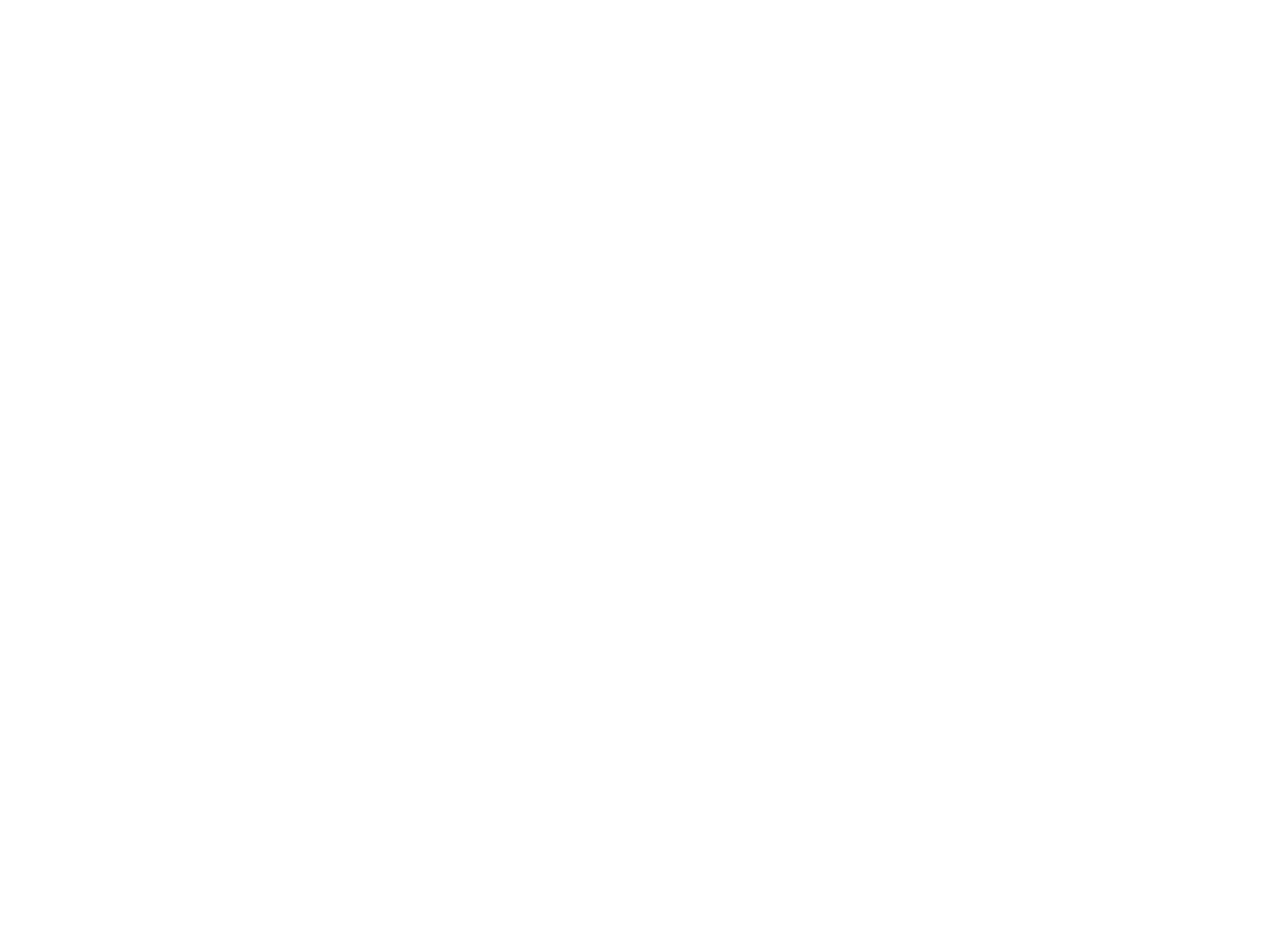
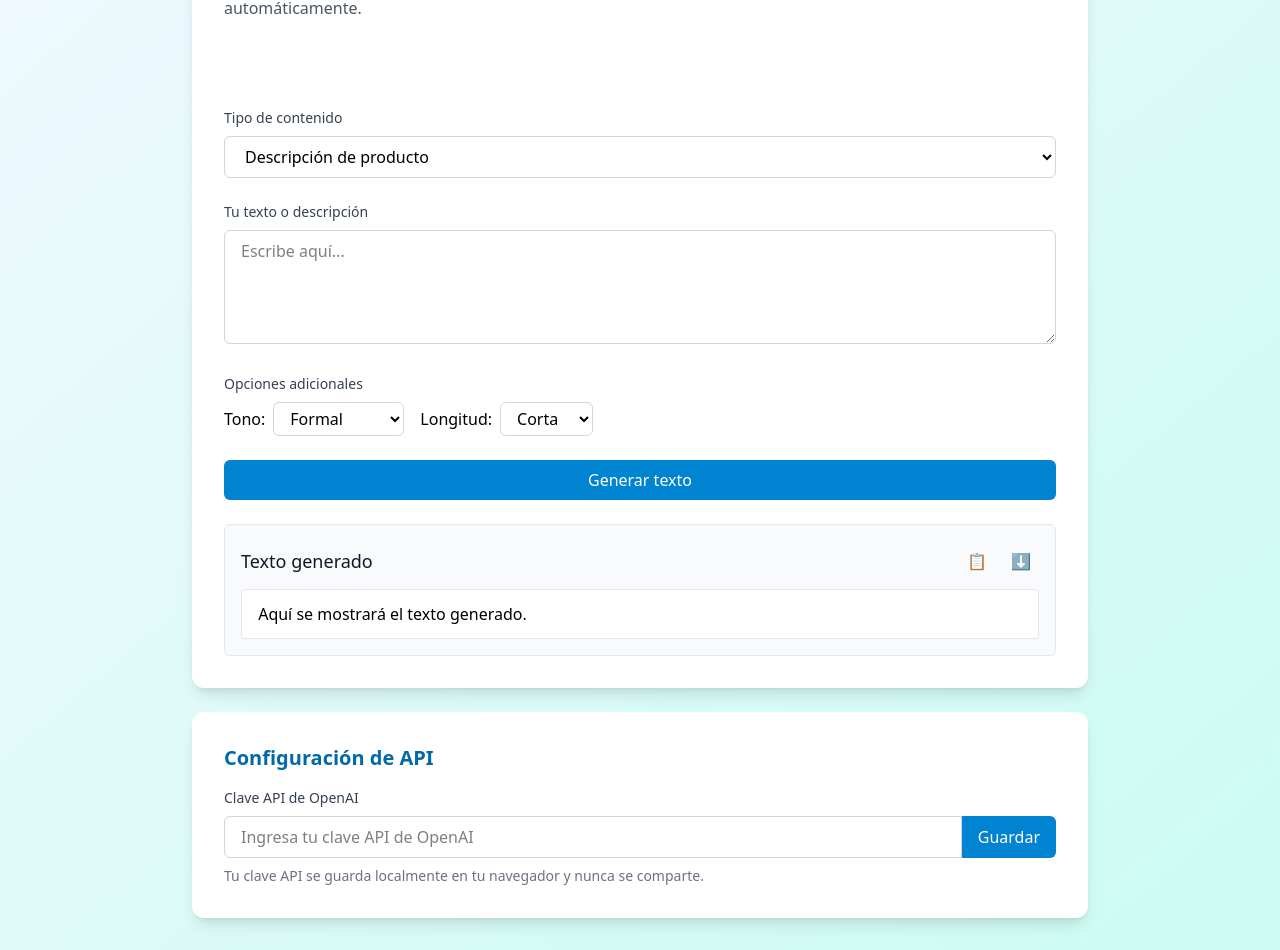
Before and after one commit to dian7875/IAGeneradorDeContenido, a Vue app: page / in a window 1280 px wide. Shown: the part 136-1086 px from the top of the page. Before the commit the page ends 800 px from the top, so only its background shows below. Built offline with nearby package versions, Linux system fonts and the light colour scheme.

Commit message:
Diseño y maquetado inicial
Primera propuesta de diseño
No funcionalidades

```diff
--- a/components.d.ts
+++ b/components.d.ts
@@ -8,7 +8,13 @@
 /* prettier-ignore */
 declare module 'vue' {
   export interface GlobalComponents {
-    HelloWorld: typeof import('./src/components/HelloWorld.vue')['default']
-    Sedon: typeof import('./src/components/Sedon.vue')['default']
+    ApiKeyInput: typeof import('./src/components/ApiKeyInput.vue')['default']
+    ConfirmButton: typeof import('./src/components/ConfirmButton.vue')['default']
+    ContentTypeSelec: typeof import('./src/components/ContentTypeSelec.vue')['default']
+    ExtraOption: typeof import('./src/components/ExtraOption.vue')['default']
+    FormBody: typeof import('./src/components/FormBody.vue')['default']
+    FormInput: typeof import('./src/components/FormInput.vue')['default']
+    LayoutHeader: typeof import('./src/components/LayoutHeader.vue')['default']
+    Result: typeof import('./src/components/Result.vue')['default']
   }
 }
--- a/src/App.vue
+++ b/src/App.vue
@@ -1,10 +1,18 @@
-<script setup lang="ts">
-</script>
-
 <template>
- <h1>Hola</h1>
+  <div class="min-h-screen bg-gradient-to-br from-sky-50 to-teal-100 p-4 md:p-8">
+    <div class="max-w-4xl mx-auto bg-white rounded-xl shadow-lg overflow-hidden">
+    <LayoutHeader/>
+    <FormBody/>
+    </div>
+    <div class="max-w-4xl mx-auto mt-6 bg-white rounded-xl shadow-lg overflow-hidden">
+    <ApiKeyInput/>
+    </div>
+  </div>
 </template>
 
-<style scoped>
+<script setup lang="ts">
+import ApiKeyInput from './components/ApiKeyInput.vue';
+import FormBody from './components/FormBody.vue';
+import LayoutHeader from './components/LayoutHeader.vue';
 
-</style>
+</script>
--- /dev/null
+++ b/src/components/ApiKeyInput.vue
@@ -0,0 +1,26 @@
+<template>
+    <div class="p-6 md:p-8">
+      <h2 class="text-xl font-bold text-sky-700 mb-4">Configuración de API</h2>
+      <div>
+        <label class="block text-sm font-medium text-gray-700 mb-2">Clave API de OpenAI</label>
+        <div class="flex">
+          <input
+            type="password"
+            class="flex-1 px-4 py-2 border border-gray-300 rounded-l-md focus:outline-none focus:ring-2 focus:ring-sky-500"
+            placeholder="Ingresa tu clave API de OpenAI"
+          />
+          <button
+            class="bg-sky-600 hover:bg-sky-700 text-white font-medium py-2 px-4 rounded-r-md transition-colors"
+          >
+            Guardar
+          </button>
+        </div>
+        <p class="mt-2 text-sm text-gray-500">
+          Tu clave API se guarda localmente en tu navegador y nunca se comparte.
+        </p>
+      </div>
+    </div>
+  </template>
+
+<script setup></script>
+<style></style>
--- /dev/null
+++ b/src/components/ConfirmButton.vue
@@ -0,0 +1,13 @@
+<template>
+    <div>
+      <button
+        class="w-full bg-sky-600 hover:bg-sky-700 text-white font-medium py-2 px-4 rounded-md transition-colors flex items-center justify-center"
+        disabled
+      >
+        Generar texto
+      </button>
+    </div>
+  </template>
+
+<script setup>
+</script>
--- /dev/null
+++ b/src/components/ContentTypeSelec.vue
@@ -0,0 +1,15 @@
+<template>
+    <div>
+        <label class="block text-sm font-medium text-gray-700 mb-2">Tipo de contenido</label>
+        <select
+            class="w-full px-4 py-2 border border-gray-300 rounded-md focus:outline-none focus:ring-2 focus:ring-sky-500">
+            <option>Descripción de producto</option>
+            <option>Resumen de artículo</option>
+            <option>Publicación para redes sociales</option>
+            <option>Personalizado</option>
+        </select>
+    </div>
+</template>
+<script setup>
+</script>
+<style></style>
--- /dev/null
+++ b/src/components/ExtraOption.vue
@@ -0,0 +1,27 @@
+<template>
+    <div>
+      <label class="block text-sm font-medium text-gray-700 mb-2">Opciones adicionales</label>
+      <div class="flex flex-wrap gap-4">
+        <div class="flex items-center">
+          <label class="mr-2">Tono:</label>
+          <select class="px-3 py-1 border border-gray-300 rounded-md focus:outline-none focus:ring-2 focus:ring-sky-500">
+            <option>Formal</option>
+            <option>Casual</option>
+            <option>Profesional</option>
+            <option>Amigable</option>
+          </select>
+        </div>
+        <div class="flex items-center">
+          <label class="mr-2">Longitud:</label>
+          <select class="px-3 py-1 border border-gray-300 rounded-md focus:outline-none focus:ring-2 focus:ring-sky-500">
+            <option>Corta</option>
+            <option>Media</option>
+            <option>Larga</option>
+          </select>
+        </div>
+      </div>
+    </div>
+  </template>
+
+<script setup></script>
+<style></style>
--- /dev/null
+++ b/src/components/FormBody.vue
@@ -0,0 +1,20 @@
+<template>
+    <div class="p-6 md:p-8 space-y-6">
+      <ContentTypeSelec/>
+      <FormInput/>
+      <ExtraOption/>
+      <ConfirmButton/>
+      <Result/>
+    </div>
+  </template>
+
+  <script setup lang="ts">
+import ConfirmButton from './ConfirmButton.vue';
+import ContentTypeSelec from './ContentTypeSelec.vue';
+import ExtraOption from './ExtraOption.vue';
+import FormInput from './FormInput.vue';
+import Result from './Result.vue';
+  </script>
+
+<style>
+</style>
--- /dev/null
+++ b/src/components/FormInput.vue
@@ -0,0 +1,15 @@
+<template>
+    <div>
+      <label class="block text-sm font-medium text-gray-700 mb-2">Tu texto o descripción</label>
+      <textarea
+        rows="4"
+        class="w-full px-4 py-2 border border-gray-300 rounded-md focus:outline-none focus:ring-2 focus:ring-sky-500"
+        placeholder="Escribe aquí..."
+      ></textarea>
+    </div>
+  </template>
+
+<script setup>
+</script>
+<style>
+</style>
--- /dev/null
+++ b/src/components/LayoutHeader.vue
@@ -0,0 +1,15 @@
+<template lang="">
+
+  <div class="p-6 md:p-8">
+    <h1 class="text-3xl font-bold text-sky-700 mb-2">Generador de Textos con IA</h1>
+    <p class="text-gray-600 mb-6">
+      Genera descripciones de productos, resúmenes de artículos o publicaciones para redes sociales automáticamente.
+    </p>
+  </div>
+
+</template>
+<script setup>
+</script>
+<style lang="">
+
+</style>
--- /dev/null
+++ b/src/components/Result.vue
@@ -0,0 +1,21 @@
+<template>
+    <div class="mt-6 border border-gray-200 rounded-md p-4 bg-gray-50">
+      <div class="flex justify-between items-center mb-2">
+        <h3 class="text-lg font-medium text-gray-900">Texto generado</h3>
+        <div class="flex space-x-2">
+          <button class="p-2 text-sky-600 hover:bg-sky-100 rounded-md transition-colors" title="Copiar al portapapeles">
+            📋
+          </button>
+          <button class="p-2 text-sky-600 hover:bg-sky-100 rounded-md transition-colors" title="Descargar">
+            ⬇️
+          </button>
+        </div>
+      </div>
+      <div class="bg-white p-3 rounded border border-gray-200 whitespace-pre-wrap">
+        Aquí se mostrará el texto generado.
+      </div>
+    </div>
+  </template>
+
+<script setup></script>
+<style></style>
```
